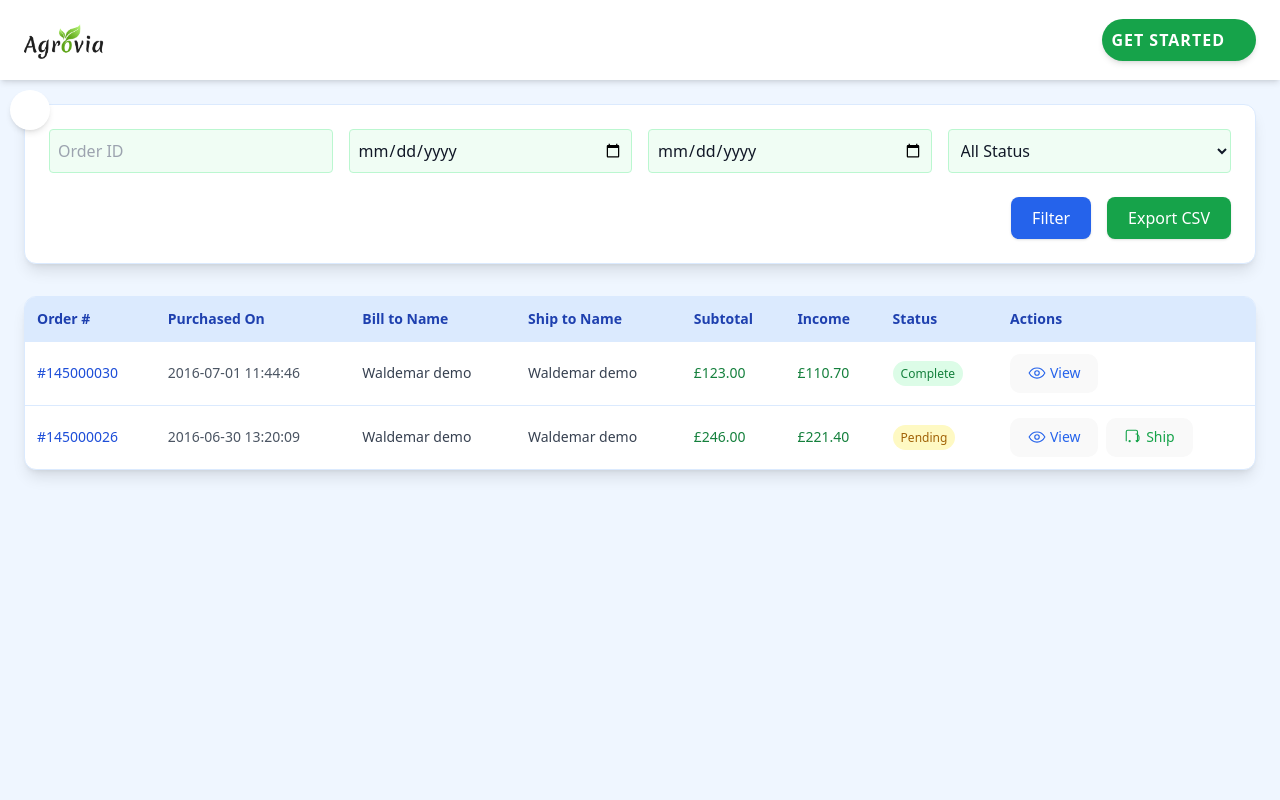
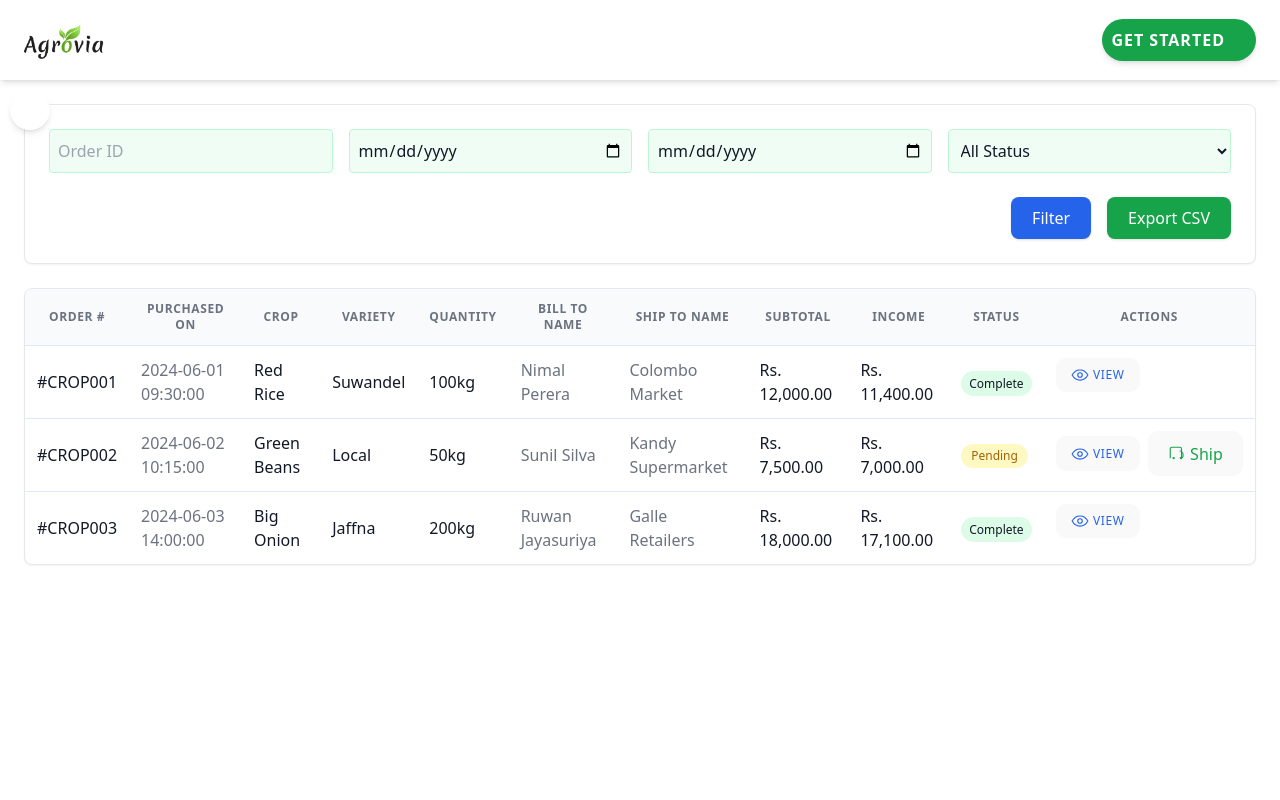
Before and after one commit to SeniruR/Agrovia, a React (Vite) app: page /farmervieworders in a window 1280 px wide. Shown: the top 800 px of the page. Built offline with nearby package versions, Linux system fonts and the light colour scheme; some icons are missing.

Commit message:
farmer order page edited

```diff
--- a/src/pages/farmer/FarmerViewOrders.jsx
+++ b/src/pages/farmer/FarmerViewOrders.jsx
@@ -1,5 +1,5 @@
 import { useState } from "react";
-import { useNavigate } from "react-router-dom"; // Add this import
+import { useNavigate } from "react-router-dom";
 
 const FarmerViewOrders = () => {
     const [filters, setFilters] = useState({
@@ -9,26 +9,45 @@ const FarmerViewOrders = () => {
         status: "",
     });
 
+    // Example Sri Lankan farm grains and vegetables orders
     const [orders] = useState([
         {
-            id: "#145000030",
-            date: "2016-07-01 11:44:46",
-            billTo: "Waldemar demo",
-            shipTo: "Waldemar demo",
-            subtotal: "£123.00",
-            income: "£110.70",
+            id: "#CROP001",
+            date: "2024-06-01 09:30:00",
+            crop: "Red Rice",
+            variety: "Suwandel",
+            quantity: "100kg",
+            billTo: "Nimal Perera",
+            shipTo: "Colombo Market",
+            subtotal: "Rs. 12,000.00",
+            income: "Rs. 11,400.00",
             status: "Complete",
         },
         {
-            id: "#145000026",
-            date: "2016-06-30 13:20:09",
-            billTo: "Waldemar demo",
-            shipTo: "Waldemar demo",
-            subtotal: "£246.00",
-            income: "£221.40",
+            id: "#CROP002",
+            date: "2024-06-02 10:15:00",
+            crop: "Green Beans",
+            variety: "Local",
+            quantity: "50kg",
+            billTo: "Sunil Silva",
+            shipTo: "Kandy Supermarket",
+            subtotal: "Rs. 7,500.00",
+            income: "Rs. 7,000.00",
             status: "Pending",
         },
-        // Add more orders here...
+        {
+            id: "#CROP003",
+            date: "2024-06-03 14:00:00",
+            crop: "Big Onion",
+            variety: "Jaffna",
+            quantity: "200kg",
+            billTo: "Ruwan Jayasuriya",
+            shipTo: "Galle Retailers",
+            subtotal: "Rs. 18,000.00",
+            income: "Rs. 17,100.00",
+            status: "Complete",
+        },
+        // Add more orders as needed...
     ]);
 
     const handleFilterChange = (e) => {
@@ -40,12 +59,12 @@ const FarmerViewOrders = () => {
         alert("CSV export not yet implemented");
     };
 
-    const navigate = useNavigate(); // Add this line
+    const navigate = useNavigate();
 
     return (
-        <div className="p-6 max-w-7xl mx-auto bg-blue-50 min-h-screen">
+        <div className="p-6 max-w-7xl mx-auto bg-white min-h-screen">
             {/* Filter Section */}
-            <div className="bg-white p-6 shadow-lg rounded-xl mb-8 border border-blue-100">
+            <div className="bg-white p-6 rounded-lg shadow-sm border border-gray-200 overflow-hidden">
                 <div className="grid grid-cols-1 md:grid-cols-4 gap-4">
                     <input
                         type="text"
@@ -96,35 +115,41 @@ const FarmerViewOrders = () => {
             </div>
 
             {/* Table Section */}
-            <div className="overflow-x-auto bg-white shadow-lg rounded-xl border border-blue-100">
-                <table className="min-w-full table-auto text-sm text-left">
-                    <thead className="bg-blue-100">
+            <div className="bg-white rounded-lg shadow-sm border border-gray-200 overflow-hidden mt-6">
+                <table className="min-w-full divide-y divide-gray-200">
+                    <thead className="bg-gray-50">
                         <tr>
-                            <th className="p-3 text-blue-800 font-semibold">Order #</th>
-                            <th className="p-3 text-blue-800 font-semibold">Purchased On</th>
-                            <th className="p-3 text-blue-800 font-semibold">Bill to Name</th>
-                            <th className="p-3 text-blue-800 font-semibold">Ship to Name</th>
-                            <th className="p-3 text-blue-800 font-semibold">Subtotal</th>
-                            <th className="p-3 text-blue-800 font-semibold">Income</th>
-                            <th className="p-3 text-blue-800 font-semibold">Status</th>
-                            <th className="p-3 text-blue-800 font-semibold">Actions</th>
+                            <th className="p-3 text-gray-500 uppercase tracking-wider text-xs font-medium font-semibold">Order #</th>
+                            <th className="p-3 text-gray-500 uppercase tracking-wider text-xs font-medium font-semibold">Purchased On</th>
+                            <th className="p-3 text-gray-500 uppercase tracking-wider text-xs font-medium font-semibold">Crop</th>
+                            <th className="p-3 text-gray-500 uppercase tracking-wider text-xs font-medium font-semibold">Variety</th>
+                            <th className="p-3 text-gray-500 uppercase tracking-wider text-xs font-medium font-semibold">Quantity</th>
+                            <th className="p-3 text-gray-500 uppercase tracking-wider text-xs font-medium font-semibold">Bill to Name</th>
+                            <th className="p-3 text-gray-500 uppercase tracking-wider text-xs font-medium font-semibold">Ship to Name</th>
+                            <th className="p-3 text-gray-500 uppercase tracking-wider text-xs font-medium font-semibold">Subtotal</th>
+                            <th className="p-3 text-gray-500 uppercase tracking-wider text-xs font-medium font-semibold">Income</th>
+                            <th className="p-3 text-gray-500 uppercase tracking-wider text-xs font-medium font-semibold">Status</th>
+                            <th className="p-3 text-gray-500 uppercase tracking-wider text-xs font-medium font-semibold">Actions</th>
                         </tr>
                     </thead>
                     <tbody>
                         {orders.map((order, idx) => (
-                            <tr key={idx} className="border-t border-blue-100 hover:bg-blue-50 transition">
-                                <td className="p-3 text-blue-700">{order.id}</td>
-                                <td className="p-3 text-gray-600">{order.date}</td>
-                                <td className="p-3 text-gray-700">{order.billTo}</td>
-                                <td className="p-3 text-gray-700">{order.shipTo}</td>
-                                <td className="p-3 text-green-700">{order.subtotal}</td>
-                                <td className="p-3 text-green-700">{order.income}</td>
+                            <tr key={idx} className="border-t border-blue-100 hover:bg-white transition">
+                                <td className="p-3 text-gray-900">{order.id}</td>
+                                <td className="p-3 text-gray-500">{order.date}</td>
+                                <td className="p-3 text-gray-900">{order.crop}</td>
+                                <td className="p-3 text-gray-900">{order.variety}</td>
+                                <td className="p-3 text-gray-900">{order.quantity}</td>
+                                <td className="p-3 text-gray-500">{order.billTo}</td>
+                                <td className="p-3 text-gray-500">{order.shipTo}</td>
+                                <td className="p-3 text-gray-900">{order.subtotal}</td>
+                                <td className="p-3 text-gray-900">{order.income}</td>
                                 <td className="p-3">
                                     <span
                                         className={
                                             order.status === "Complete"
-                                                ? "bg-green-100 text-green-700 px-2 py-1 rounded-full text-xs font-medium"
-                                                : "bg-yellow-100 text-yellow-700 px-2 py-1 rounded-full text-xs font-medium"
+                                                ? "bg-green-100 text-gray-900 px-2 py-1 rounded-full text-xs font-medium"
+                                                : "inline-flex items-center px-2.5 py-0.5 rounded-full text-xs font-medium bg-yellow-100 text-yellow-700 px-2 py-1 rounded-full text-xs font-medium"
                                         }
                                     >
                                         {order.status}
@@ -132,10 +157,9 @@ const FarmerViewOrders = () => {
                                 </td>
                                 <td className="p-3 space-x-2 flex items-center">
                                     <button
-                                        className="flex items-center gap-1 text-blue-600 hover:text-blue-800 transition"
-                                        onClick={() => navigate("/farmervieworderdetails")} // Add this handler
+                                        className="flex items-center gap-1 text-blue-600 hover:text-gray-500 uppercase tracking-wider text-xs font-medium transition"
+                                        onClick={() => navigate("/farmervieworderdetails")}
                                     >
-                                        {/* Eye Icon */}
                                         <svg width="18" height="18" fill="none" viewBox="0 0 24 24">
                                             <path
                                                 d="M1.5 12S5.25 5.25 12 5.25 22.5 12 22.5 12 18.75 18.75 12 18.75 1.5 12 1.5 12Z"
@@ -157,8 +181,7 @@ const FarmerViewOrders = () => {
                                         View
                                     </button>
                                     {order.status === "Pending" && (
-                                        <button className="flex items-center gap-1 text-green-600 hover:text-green-800 transition">
-                                            {/* Truck Icon */}
+                                        <button className="flex items-center gap-1 text-green-600 hover:text-green-900 transition">
                                             <svg width="18" height="18" fill="none" viewBox="0 0 24 24">
                                                 <path
                                                     d="M3 17V5a2 2 0 0 1 2-2h11a2 2 0 0 1 2 2v12"
```
